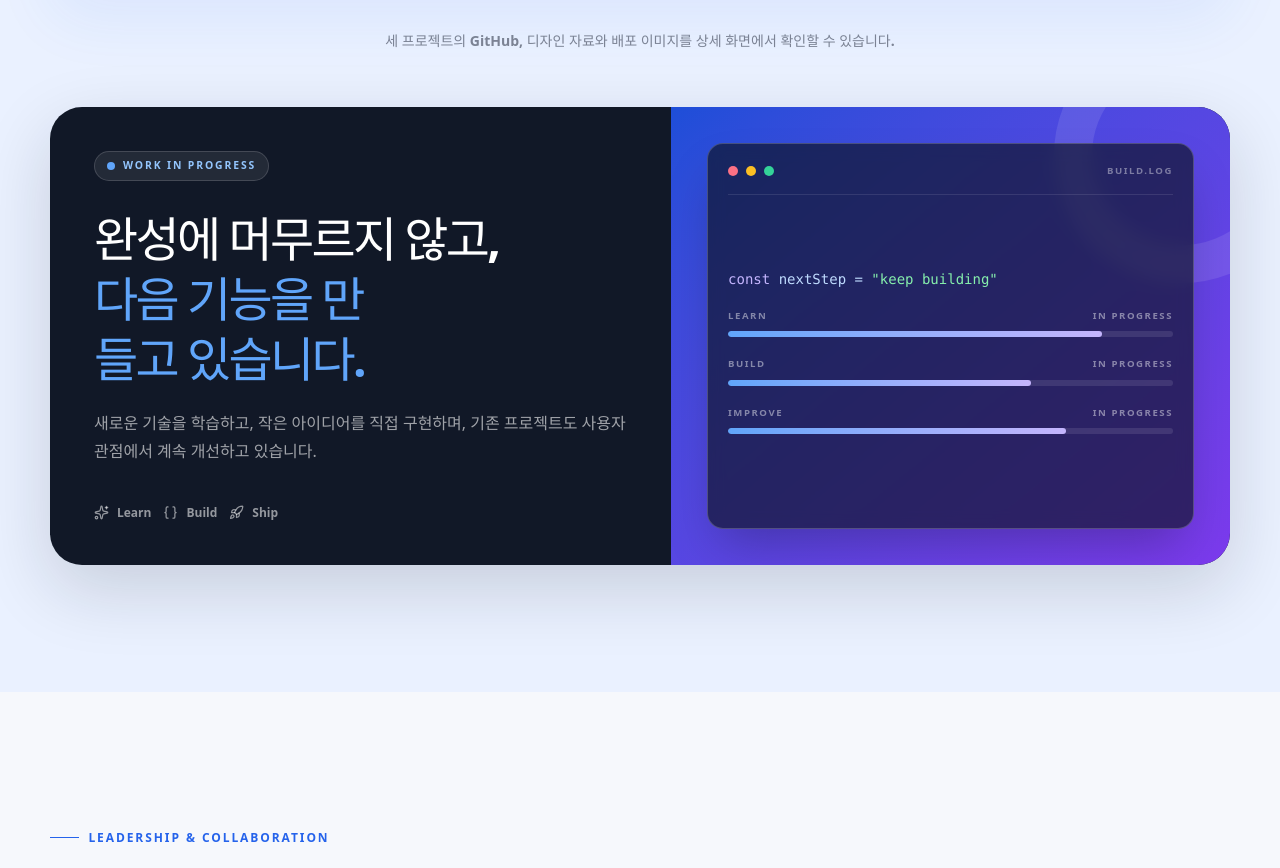
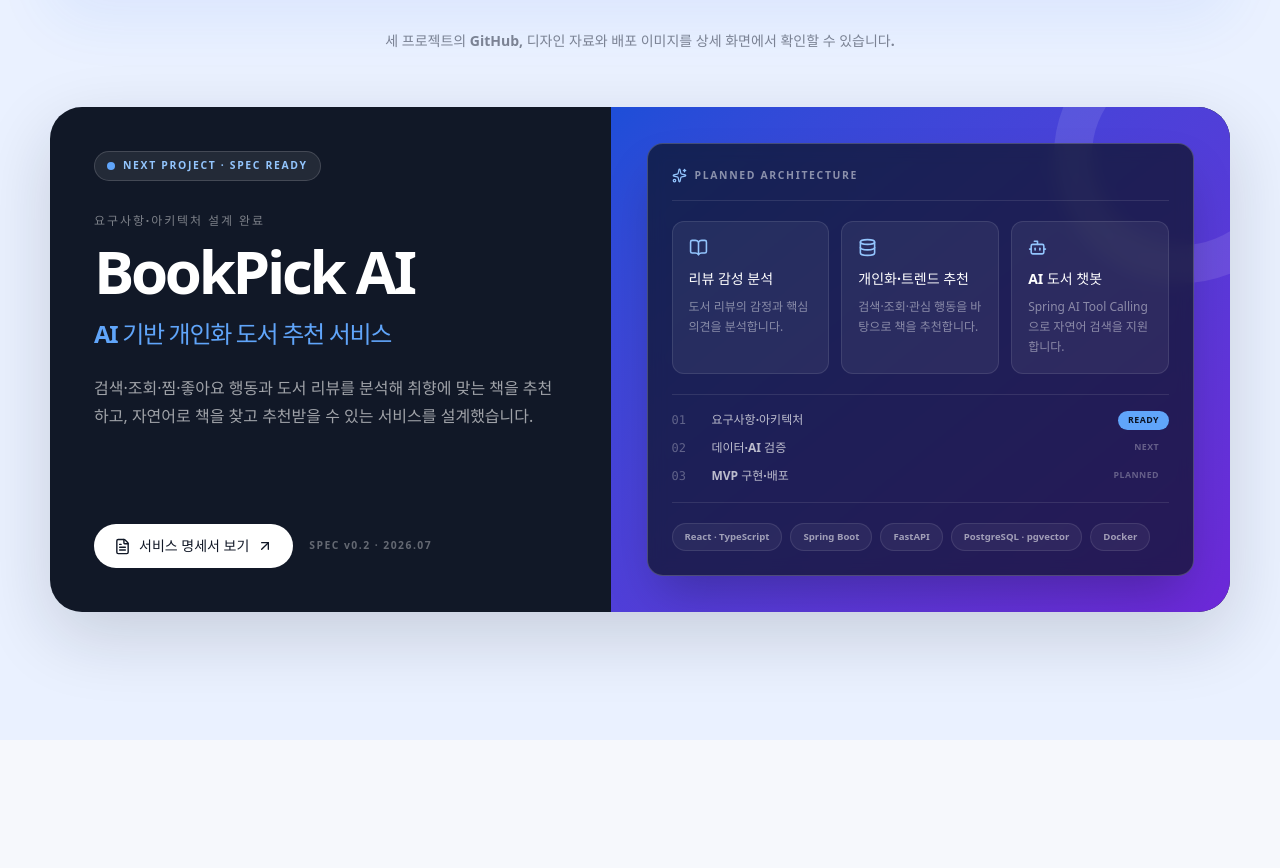
Before and after one commit to carrotkang/portfolio, a React (Vite) app: page / in a window 1280 px wide. Shown: the part 5331-6199 px from the top of the page. Built offline with nearby package versions, Linux system fonts and the light colour scheme; no server answers; a web font is replaced by a local one.

Commit message:
Show BookPick AI project specification

```diff
--- a/src/components/WorkInProgress.jsx
+++ b/src/components/WorkInProgress.jsx
@@ -1,67 +1,146 @@
-import { Braces, Rocket, Sparkles } from 'lucide-react'
+import {
+  ArrowUpRight,
+  BookOpen,
+  Bot,
+  Database,
+  FileText,
+  Sparkles,
+} from 'lucide-react'
 import ScrollReveal from './ScrollReveal'
 
-const progressItems = [
-  ['LEARN', 'w-[84%]'],
-  ['BUILD', 'w-[68%]'],
-  ['IMPROVE', 'w-[76%]'],
+const coreFeatures = [
+  {
+    icon: BookOpen,
+    title: '리뷰 감성 분석',
+    description: '도서 리뷰의 감정과 핵심 의견을 분석합니다.',
+  },
+  {
+    icon: Database,
+    title: '개인화·트렌드 추천',
+    description: '검색·조회·관심 행동을 바탕으로 책을 추천합니다.',
+  },
+  {
+    icon: Bot,
+    title: 'AI 도서 챗봇',
+    description: 'Spring AI Tool Calling으로 자연어 검색을 지원합니다.',
+  },
+]
+
+const projectSteps = [
+  ['01', '요구사항·아키텍처', 'READY'],
+  ['02', '데이터·AI 검증', 'NEXT'],
+  ['03', 'MVP 구현·배포', 'PLANNED'],
+]
+
+const techStack = [
+  'React · TypeScript',
+  'Spring Boot',
+  'FastAPI',
+  'PostgreSQL · pgvector',
+  'Docker',
 ]
 
 export default function WorkInProgress() {
   return (
     <ScrollReveal direction="up" className="mt-14">
-      <aside className="grid overflow-hidden rounded-[2rem] bg-[#111827] text-white shadow-[0_24px_70px_rgba(17,24,39,0.16)] lg:grid-cols-[1fr_0.9fr]">
+      <aside className="grid overflow-hidden rounded-[2rem] bg-[#111827] text-white shadow-[0_24px_70px_rgba(17,24,39,0.16)] lg:grid-cols-[0.95fr_1.05fr]">
         <div className="flex flex-col justify-between p-8 sm:p-11">
           <div>
-            <span className="inline-flex items-center gap-2 rounded-full border border-white/15 bg-white/8 px-3 py-1.5 text-[0.65rem] font-black tracking-[0.18em] text-[#93c5fd]">
+            <span className="inline-flex items-center gap-2 rounded-full border border-white/15 bg-white/8 px-3 py-1.5 text-[0.65rem] font-black tracking-[0.16em] text-[#93c5fd]">
               <span className="relative flex size-2">
                 <span className="absolute inline-flex size-full animate-ping rounded-full bg-[#60a5fa] opacity-75" />
                 <span className="relative inline-flex size-2 rounded-full bg-[#60a5fa]" />
               </span>
-              WORK IN PROGRESS
+              NEXT PROJECT · SPEC READY
             </span>
-            <h3 className="display mt-7 max-w-xl text-3xl font-bold leading-tight sm:text-5xl">
-              완성에 머무르지 않고,
-              <span className="block text-[#60a5fa]">다음 기능을 만들고 있습니다.</span>
+
+            <p className="mt-8 text-xs font-black tracking-[0.16em] text-white/45">
+              요구사항·아키텍처 설계 완료
+            </p>
+            <h3 className="display mt-3 text-4xl font-bold leading-none sm:text-6xl">
+              BookPick AI
             </h3>
-            <p className="mt-5 max-w-xl text-pretty leading-7 text-white/60">
-              새로운 기술을 학습하고, 작은 아이디어를 직접 구현하며,
-              기존 프로젝트도 사용자 관점에서 계속 개선하고 있습니다.
+            <p className="display mt-4 text-xl font-bold leading-snug text-[#60a5fa] sm:text-2xl">
+              AI 기반 개인화 도서 추천 서비스
+            </p>
+            <p className="mt-6 max-w-xl text-pretty leading-7 text-white/60">
+              검색·조회·찜·좋아요 행동과 도서 리뷰를 분석해 취향에 맞는 책을
+              추천하고, 자연어로 책을 찾고 추천받을 수 있는 서비스를
+              설계했습니다.
             </p>
           </div>
-          <div className="mt-10 flex flex-wrap gap-3 text-xs font-bold text-white/55">
-            <span className="inline-flex items-center gap-2"><Sparkles size={15} /> Learn</span>
-            <span className="inline-flex items-center gap-2"><Braces size={15} /> Build</span>
-            <span className="inline-flex items-center gap-2"><Rocket size={15} /> Ship</span>
+
+          <div className="mt-9 flex flex-wrap items-center gap-4">
+            <a
+              href="/docs/bookpick-ai-project-spec.pdf"
+              target="_blank"
+              rel="noreferrer"
+              className="inline-flex items-center gap-2 rounded-full bg-white px-5 py-3 text-sm font-black text-[#111827] transition hover:-translate-y-0.5 hover:bg-[#dbeafe]"
+            >
+              <FileText size={17} />
+              서비스 명세서 보기
+              <ArrowUpRight size={16} />
+            </a>
+            <span className="text-[0.65rem] font-black tracking-[0.14em] text-white/35">
+              SPEC v0.2 · 2026.07
+            </span>
           </div>
         </div>
 
-        <div className="relative min-h-72 overflow-hidden bg-gradient-to-br from-[#1d4ed8] to-[#7c3aed] p-6 sm:p-9">
+        <div className="relative overflow-hidden bg-gradient-to-br from-[#1d4ed8] to-[#6d28d9] p-6 sm:p-9">
           <div className="absolute -right-20 -top-20 size-64 rounded-full border-[38px] border-white/10" />
-          <div className="relative flex h-full min-h-60 flex-col rounded-2xl border border-white/20 bg-[#0b1220]/65 p-5 shadow-2xl backdrop-blur-sm">
+          <div className="relative flex h-full flex-col rounded-2xl border border-white/20 bg-[#0b1220]/70 p-5 shadow-2xl backdrop-blur-sm sm:p-6">
             <div className="flex items-center gap-2 border-b border-white/10 pb-4">
-              <span className="size-2.5 rounded-full bg-[#fb7185]" />
-              <span className="size-2.5 rounded-full bg-[#fbbf24]" />
-              <span className="size-2.5 rounded-full bg-[#34d399]" />
-              <span className="ml-auto text-[0.6rem] font-black tracking-[0.16em] text-white/40">
-                BUILD.LOG
+              <Sparkles size={15} className="text-[#93c5fd]" />
+              <span className="text-[0.65rem] font-black tracking-[0.16em] text-white/50">
+                PLANNED ARCHITECTURE
               </span>
             </div>
-            <div className="my-auto space-y-5 py-7">
-              <p className="font-mono text-sm text-[#bfdbfe]">
-                <span className="text-[#c4b5fd]">const</span> nextStep ={' '}
-                <span className="text-[#86efac]">&quot;keep building&quot;</span>
-              </p>
-              {progressItems.map(([label, width]) => (
-                <div key={label}>
-                  <div className="mb-2 flex justify-between text-[0.6rem] font-black tracking-[0.16em] text-white/45">
-                    <span>{label}</span>
-                    <span>IN PROGRESS</span>
-                  </div>
-                  <div className="h-1.5 overflow-hidden rounded-full bg-white/10">
-                    <div className={`h-full ${width} rounded-full bg-gradient-to-r from-[#60a5fa] to-[#c4b5fd]`} />
-                  </div>
+
+            <div className="grid gap-3 py-5 sm:grid-cols-3">
+              {coreFeatures.map(({ icon: Icon, title, description }) => (
+                <div
+                  key={title}
+                  className="rounded-xl border border-white/10 bg-white/[0.06] p-4"
+                >
+                  <Icon size={19} className="text-[#93c5fd]" />
+                  <p className="mt-3 text-sm font-black">{title}</p>
+                  <p className="mt-2 text-xs leading-5 text-white/45">
+                    {description}
+                  </p>
                 </div>
+              ))}
+            </div>
+
+            <div className="space-y-2 border-y border-white/10 py-4">
+              {projectSteps.map(([number, label, status]) => (
+                <div
+                  key={number}
+                  className="grid grid-cols-[2rem_1fr_auto] items-center gap-2 text-xs"
+                >
+                  <span className="font-mono text-white/30">{number}</span>
+                  <span className="font-bold text-white/70">{label}</span>
+                  <span
+                    className={
+                      status === 'READY'
+                        ? 'rounded-full bg-[#60a5fa] px-2.5 py-1 text-[0.55rem] font-black tracking-wider text-[#0b1220]'
+                        : 'px-2.5 py-1 text-[0.55rem] font-black tracking-wider text-white/30'
+                    }
+                  >
+                    {status}
+                  </span>
+                </div>
+              ))}
+            </div>
+
+            <div className="mt-auto flex flex-wrap gap-2 pt-5">
+              {techStack.map((tech) => (
+                <span
+                  key={tech}
+                  className="rounded-full border border-white/10 bg-white/[0.05] px-3 py-1.5 text-[0.6rem] font-bold text-white/55"
+                >
+                  {tech}
+                </span>
               ))}
             </div>
           </div>
```
Also changed, not shown: 1 other file (tests, documents, lock files or other folders).
